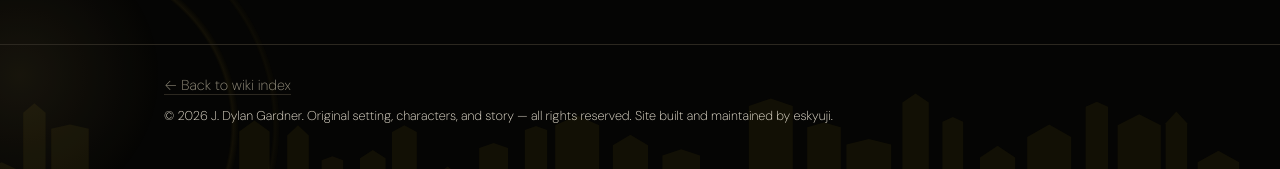
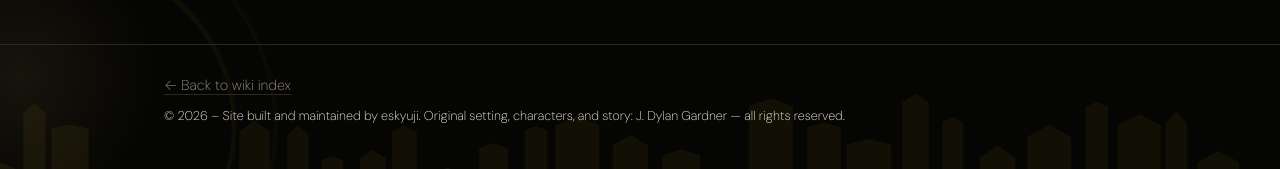
Before and after one commit to eskyuji/loss-legacy-lament, a Jekyll site: the page built from index.md, in a window 1280 px wide and 900 px high, scrolled down 3534 px. Shown: the part 704-873 px from the top of the window. Built offline with Jekyll 4.4.1, drawn with Linux system fonts in a browser that asks for light colours.

Commit message:
Adjust footer copyright ordering: year and tech credit first, then creative credit

```diff
--- a/_layouts/default.html
+++ b/_layouts/default.html
@@ -64,7 +64,7 @@
   <footer class="site-footer">
     <div class="wrap">
       <a href="{{ '/' | relative_url }}">&larr; Back to wiki index</a>
-      <p class="footer-copyright">&copy; {{ 'now' | date: '%Y' }} J. Dylan Gardner. Original setting, characters, and story — all rights reserved. Site built and maintained by eskyuji.</p>
+      <p class="footer-copyright">&copy; {{ 'now' | date: '%Y' }} – Site built and maintained by eskyuji. Original setting, characters, and story: J. Dylan Gardner — all rights reserved.</p>
     </div>
   </footer>
 </body>
```
